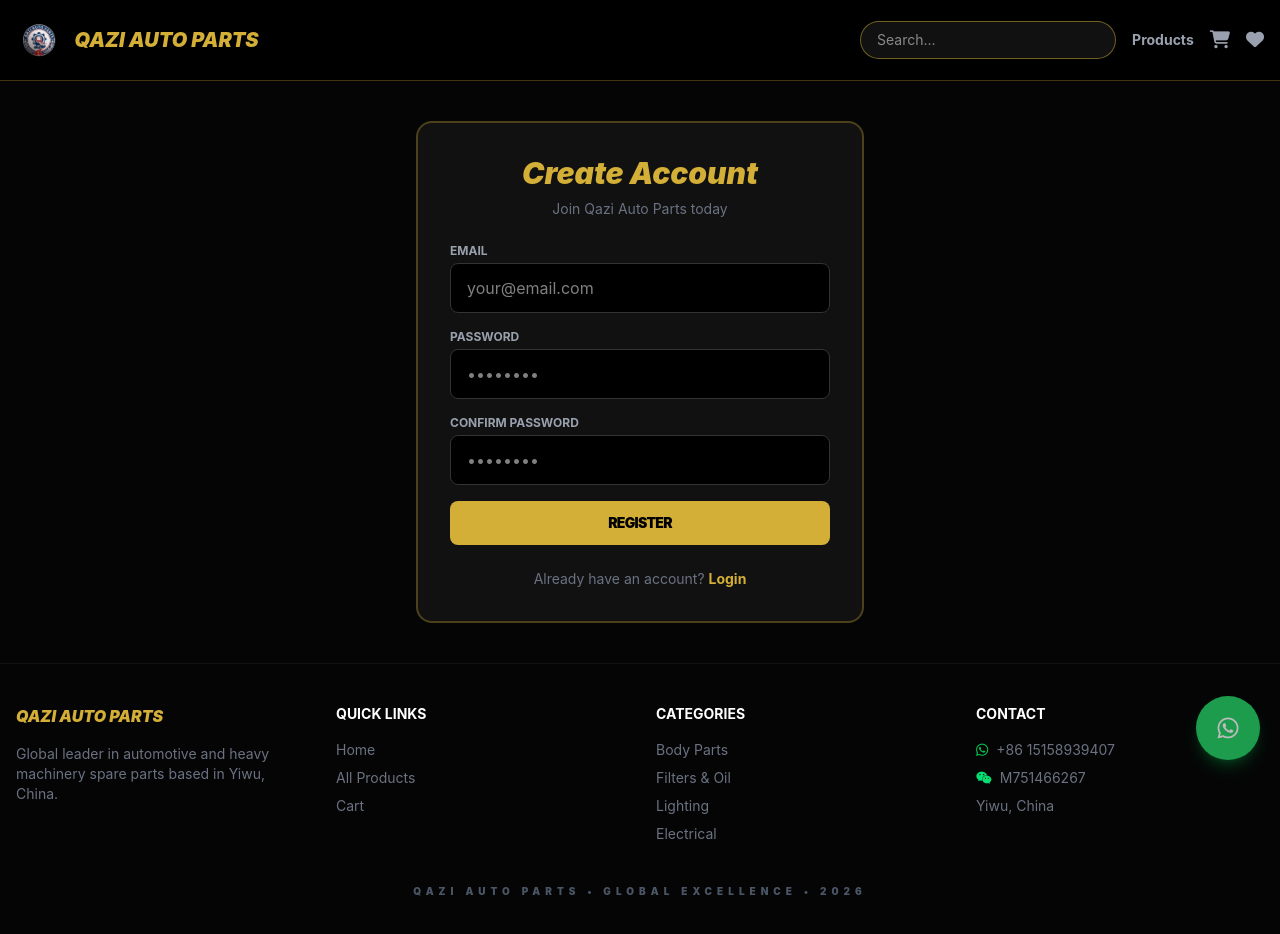
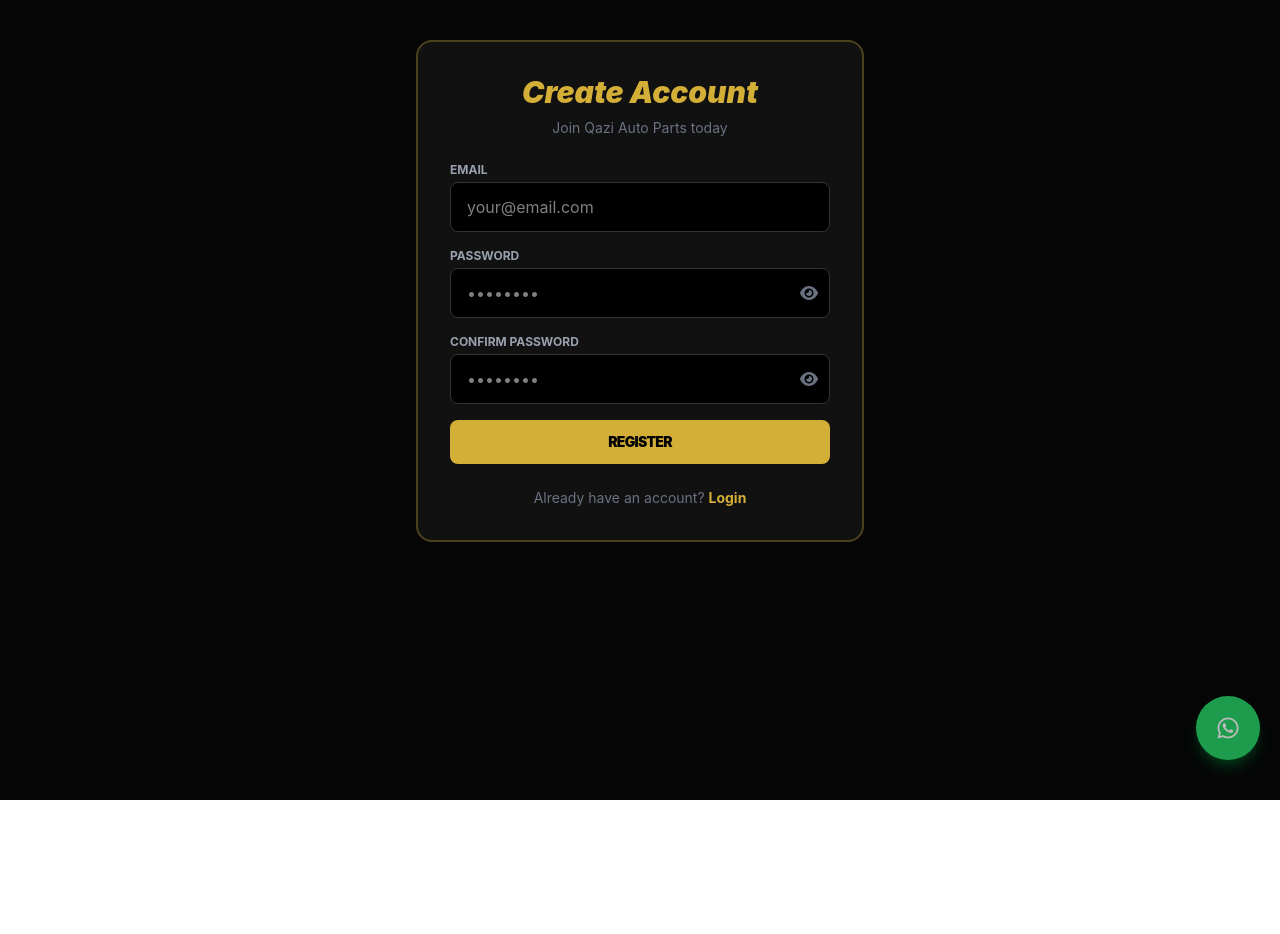
Before and after one commit to hashimmalik59/qazi-auto-parts-ecommerce, a React (Vite) app: page /register in a window 1280 px wide. Shown: the top 934 px of the page. After the commit the page ends 800 px from the top, so only its background shows below. Built offline with nearby package versions, Linux system fonts and the light colour scheme.

Commit message:
Auth with UI

```diff
--- a/src/App.jsx
+++ b/src/App.jsx
@@ -1,97 +1,16 @@
-import { BrowserRouter, Routes, Route, useLocation } from "react-router-dom";
-import { useState, useEffect } from "react";
+import { BrowserRouter } from "react-router-dom";
 import { CartProvider } from "./context/CartContext";
 import { ToastProvider } from "./context/ToastContext";
-import Navbar from "./components/Navbar";
-import MobileNav from "./components/MobileNav";
-import WhatsAppFloat from "./components/WhatsAppFloat";
-import Footer from "./components/Footer";
-import ScrollToTop from "./components/ScrollToTop";
-import HeroSection from "./components/HeroSection";
-import BrandFilter from "./components/BrandFilter";
-import FeaturedProducts from "./components/FeaturedProducts";
-import AboutSection from "./components/AboutSection";
-import ProductsPage from "./components/ProductsPage";
-import ProductDetail from "./components/ProductDetail";
-import CartPage from "./components/CartPage";
-import WishlistPage from "./components/WishlistPage";
-import NotFound from "./components/NotFound";
 import { AuthProvider } from "./context/AuthContext";
-import LoginPage from "./components/LoginPage";
-import RegisterPage from "./components/RegisterPage";
-
-// Title change karne wala helper
-function usePageTitle(title) {
-  useEffect(() => {
-    document.title = title;
-  }, [title]);
-}
-
-function HomePage() {
-  usePageTitle("Qazi Auto Parts | Premium Auto Spare Parts");
-  return (
-    <div className="animate-fade-in">
-      <HeroSection />
-      <BrandFilter />
-      <FeaturedProducts />
-      <AboutSection />
-    </div>
-  );
-}
-
-function ProductsPageWrapper({ searchQuery }) {
-  usePageTitle("All Products | Qazi Auto Parts");
-  return <ProductsPage searchQuery={searchQuery} />;
-}
-
-function ProductDetailWrapper() {
-  usePageTitle("Product Details | Qazi Auto Parts");
-  return <ProductDetail />;
-}
-
-function CartPageWrapper() {
-  usePageTitle("Shopping Cart | Qazi Auto Parts");
-  return <CartPage />;
-}
-
-function WishlistPageWrapper() {
-  usePageTitle("My Wishlist | Qazi Auto Parts");
-  return <WishlistPage />;
-}
-
-function NotFoundWrapper() {
-  usePageTitle("Page Not Found | Qazi Auto Parts");
-  return <NotFound />;
-}
+import AppContent from "./components/AppContent";
 
 function App() {
-  const [searchQuery, setSearchQuery] = useState("");
-
   return (
     <AuthProvider>
       <CartProvider>
         <ToastProvider>
           <BrowserRouter>
-            <div className="min-h-screen bg-[#050505] text-[#e2e8f0] pb-20 md:pb-0">
-              <Navbar onSearch={setSearchQuery} />
-              <Routes>
-                <Route path="/" element={<HomePage />} />
-                <Route
-                  path="/products"
-                  element={<ProductsPageWrapper searchQuery={searchQuery} />}
-                />
-                <Route path="/product/:id" element={<ProductDetailWrapper />} />
-                <Route path="/cart" element={<CartPage />} />
-                <Route path="/wishlist" element={<WishlistPage />} />
-                <Route path="/login" element={<LoginPage />} />
-                <Route path="/register" element={<RegisterPage />} />
-                <Route path="*" element={<NotFoundWrapper />} />
-              </Routes>
-              <Footer />
-              <WhatsAppFloat />
-              <ScrollToTop />
-              <MobileNav />
-            </div>
+            <AppContent />
           </BrowserRouter>
         </ToastProvider>
       </CartProvider>
--- /dev/null
+++ b/src/components/AppContent.jsx
@@ -0,0 +1,99 @@
+import { Routes, Route, useLocation } from "react-router-dom";
+import { useState, useEffect } from "react";
+
+// Components
+import Navbar from "./Navbar";
+import MobileNav from "./MobileNav";
+import WhatsAppFloat from "./WhatsAppFloat";
+import Footer from "./Footer";
+import ScrollToTop from "./ScrollToTop";
+import HeroSection from "./HeroSection";
+import BrandFilter from "./BrandFilter";
+import FeaturedProducts from "./FeaturedProducts";
+import AboutSection from "./AboutSection";
+import ProductsPage from "./ProductsPage";
+import ProductDetail from "./ProductDetail";
+import CartPage from "./CartPage";
+import WishlistPage from "./WishlistPage";
+import NotFound from "./NotFound";
+import LoginPage from "./LoginPage";
+import RegisterPage from "./RegisterPage";
+
+// Title change karne wala helper
+function usePageTitle(title) {
+  useEffect(() => {
+    document.title = title;
+  }, [title]);
+}
+
+// Pages / Wrappers
+function HomePage() {
+  usePageTitle("Qazi Auto Parts | Premium Auto Spare Parts");
+  return (
+    <div className="animate-fade-in">
+      <HeroSection />
+      <BrandFilter />
+      <FeaturedProducts />
+      <AboutSection />
+    </div>
+  );
+}
+
+function ProductsPageWrapper({ searchQuery }) {
+  usePageTitle("All Products | Qazi Auto Parts");
+  return <ProductsPage searchQuery={searchQuery} />;
+}
+
+function ProductDetailWrapper() {
+  usePageTitle("Product Details | Qazi Auto Parts");
+  return <ProductDetail />;
+}
+
+function CartPageWrapper() {
+  usePageTitle("Shopping Cart | Qazi Auto Parts");
+  return <CartPage />;
+}
+
+function WishlistPageWrapper() {
+  usePageTitle("My Wishlist | Qazi Auto Parts");
+  return <WishlistPage />;
+}
+
+function NotFoundWrapper() {
+  usePageTitle("Page Not Found | Qazi Auto Parts");
+  return <NotFound />;
+}
+
+export default function AppContent() {
+  const [searchQuery, setSearchQuery] = useState("");
+
+  const location = useLocation();
+  const isAuthPage =
+    location.pathname === "/login" || location.pathname === "/register";
+
+  return (
+    <div className="min-h-screen bg-[#050505] text-[#e2e8f0] pb-20 md:pb-0">
+      {!isAuthPage && <Navbar onSearch={setSearchQuery} />}
+
+      <Routes>
+        <Route path="/" element={<HomePage />} />
+        <Route
+          path="/products"
+          element={<ProductsPageWrapper searchQuery={searchQuery} />}
+        />
+        <Route path="/product/:id" element={<ProductDetailWrapper />} />
+        <Route path="/cart" element={<CartPageWrapper />} />
+        <Route path="/wishlist" element={<WishlistPageWrapper />} />
+        <Route path="/login" element={<LoginPage />} />
+        <Route path="/register" element={<RegisterPage />} />
+        <Route path="*" element={<NotFoundWrapper />} />
+      </Routes>
+
+      {!isAuthPage && <Footer />}
+
+      <WhatsAppFloat />
+      <ScrollToTop />
+      <MobileNav />
+    </div>
+  );
+}
--- a/src/components/LoginPage.jsx
+++ b/src/components/LoginPage.jsx
@@ -6,6 +6,7 @@ import { useToast } from "../context/ToastContext";
 export default function LoginPage() {
   const [email, setEmail] = useState("");
   const [password, setPassword] = useState("");
+  const [showPassword, setShowPassword] = useState(false);
   const [loading, setLoading] = useState(false);
   const { signIn } = useAuth();
   const { showToast } = useToast();
@@ -19,7 +20,8 @@ export default function LoginPage() {
       showToast("Welcome back!", "success");
       navigate("/");
     } catch (error) {
-      showToast(error.message, "error");
+      // Error message ko clean kar diya hai
+      showToast(error.message || "Invalid email or password", "error");
     } finally {
       setLoading(false);
     }
@@ -54,14 +56,25 @@ export default function LoginPage() {
             <label className="text-gray-400 text-xs uppercase font-bold block mb-1">
               Password
             </label>
+            <div className="relative">
               <input
-              type="password"
+                type={showPassword ? "text" : "password"}
                 required
                 value={password}
                 onChange={(e) => setPassword(e.target.value)}
-              className="w-full bg-black border border-[#333] rounded-lg px-4 py-3 text-white focus:border-[#d4af37] focus:outline-none transition"
+                className="w-full bg-black border border-[#333] rounded-lg px-4 py-3 text-white focus:border-[#d4af37] focus:outline-none transition pr-12"
                 placeholder="••••••••"
               />
+              <button
+                type="button"
+                onClick={() => setShowPassword(!showPassword)}
+                className="absolute right-3 top-1/2 -translate-y-1/2 text-gray-500 hover:text-[#d4af37] transition"
+              >
+                <i
+                  className={`fas ${showPassword ? "fa-eye-slash" : "fa-eye"}`}
+                ></i>
+              </button>
+            </div>
           </div>
 
           <button
--- a/src/components/RegisterPage.jsx
+++ b/src/components/RegisterPage.jsx
@@ -7,6 +7,8 @@ export default function RegisterPage() {
   const [email, setEmail] = useState("");
   const [password, setPassword] = useState("");
   const [confirmPassword, setConfirmPassword] = useState("");
+  const [showPassword, setShowPassword] = useState(false);
+  const [showConfirmPassword, setShowConfirmPassword] = useState(false);
   const [loading, setLoading] = useState(false);
   const { signUp } = useAuth();
   const { showToast } = useToast();
@@ -59,28 +61,50 @@ export default function RegisterPage() {
             <label className="text-gray-400 text-xs uppercase font-bold block mb-1">
               Password
             </label>
+            <div className="relative">
               <input
-              type="password"
+                type={showPassword ? "text" : "password"}
                 required
                 value={password}
                 onChange={(e) => setPassword(e.target.value)}
-              className="w-full bg-black border border-[#333] rounded-lg px-4 py-3 text-white focus:border-[#d4af37] focus:outline-none transition"
+                className="w-full bg-black border border-[#333] rounded-lg px-4 py-3 text-white focus:border-[#d4af37] focus:outline-none transition pr-12"
                 placeholder="••••••••"
               />
+              <button
+                type="button"
+                onClick={() => setShowPassword(!showPassword)}
+                className="absolute right-3 top-1/2 -translate-y-1/2 text-gray-500 hover:text-[#d4af37] transition"
+              >
+                <i
+                  className={`fas ${showPassword ? "fa-eye-slash" : "fa-eye"}`}
+                ></i>
+              </button>
+            </div>
           </div>
 
           <div>
             <label className="text-gray-400 text-xs uppercase font-bold block mb-1">
               Confirm Password
             </label>
+            <div className="relative">
               <input
-              type="password"
+                type={showConfirmPassword ? "text" : "password"}
                 required
                 value={confirmPassword}
                 onChange={(e) => setConfirmPassword(e.target.value)}
-              className="w-full bg-black border border-[#333] rounded-lg px-4 py-3 text-white focus:border-[#d4af37] focus:outline-none transition"
+                className="w-full bg-black border border-[#333] rounded-lg px-4 py-3 text-white focus:border-[#d4af37] focus:outline-none transition pr-12"
                 placeholder="••••••••"
               />
+              <button
+                type="button"
+                onClick={() => setShowConfirmPassword(!showConfirmPassword)}
+                className="absolute right-3 top-1/2 -translate-y-1/2 text-gray-500 hover:text-[#d4af37] transition"
+              >
+                <i
+                  className={`fas ${showConfirmPassword ? "fa-eye-slash" : "fa-eye"}`}
+                ></i>
+              </button>
+            </div>
           </div>
 
           <button
--- a/src/supabase.js
+++ b/src/supabase.js
@@ -1,6 +1,6 @@
 import { createClient } from "@supabase/supabase-js";
 
-const supabaseUrl = "https://bvwwobgfsuioorrwvgwrqo.supabase.co";
-const supabaseKey = "sb_publishable_PWbqhQcDUIOZAMKBH8Lu8g_G30FQROq";
+const supabaseUrl = import.meta.env.VITE_SUPABASE_URL;
+const supabaseKey = import.meta.env.VITE_SUPABASE_ANON_KEY;
 
 export const supabase = createClient(supabaseUrl, supabaseKey);
```
Also changed, not shown: src/components/Layout.jsx (added, +22 -0 lines), src/components/Navbar.jsx (+30 -1 lines), src/context/AuthContext.jsx (+7 -2 lines), 1 other file (tests, documents, lock files or other folders). Lines whose indentation alone changed are shown as unchanged.
